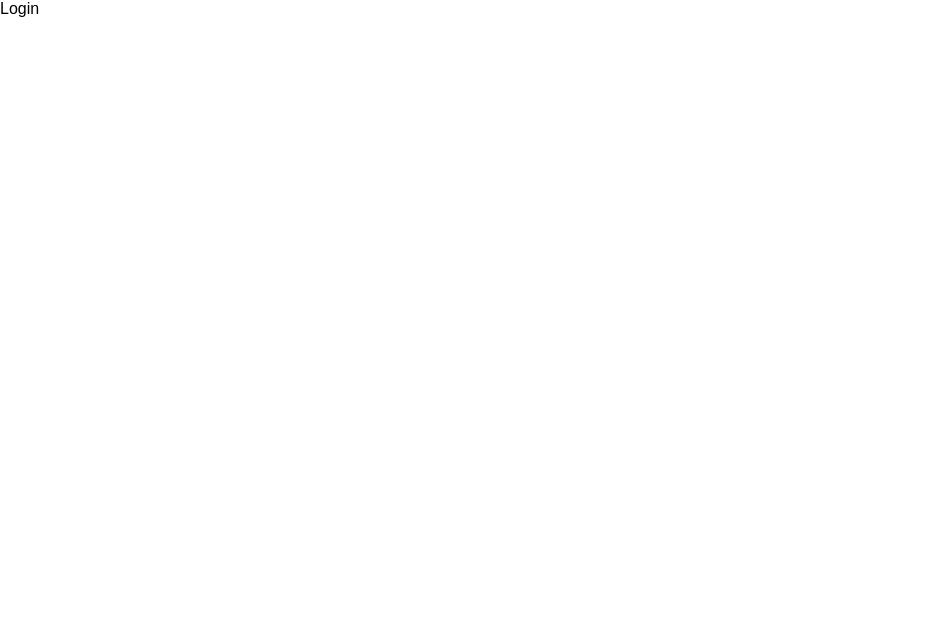
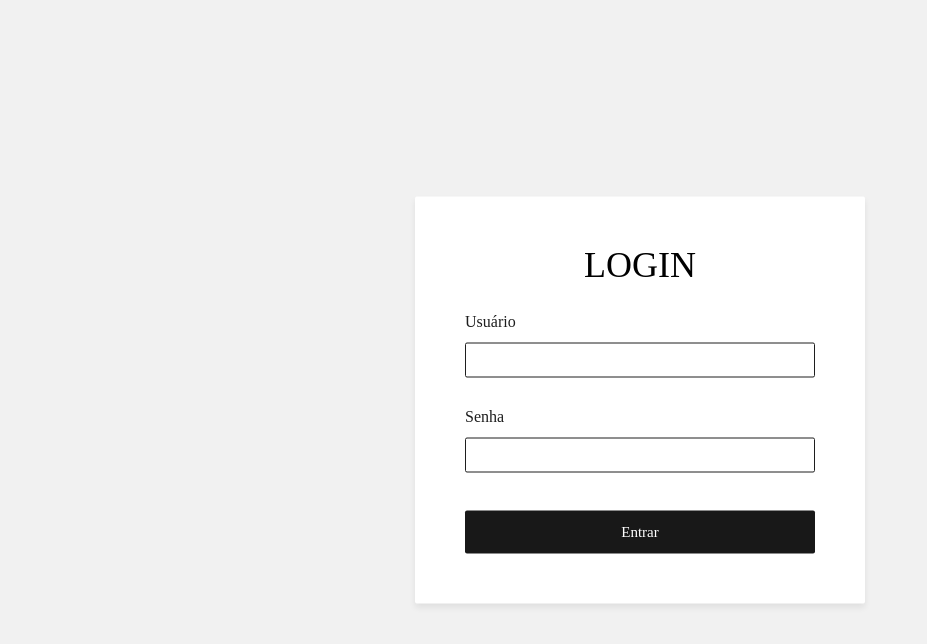
Before and after one commit to moraismariana/sd-front, a Nuxt app: page /login in a window 1280 px wide. Shown: the top 644 px of the page, without its empty margins (0-927 px from the left). Built offline with nearby package versions, Linux system fonts and the light colour scheme; a web font is replaced by a local one.

Commit message:
Login CSS

```diff
--- a/assets/_typo.scss
+++ b/assets/_typo.scss
@@ -71,3 +71,15 @@
     @include text-3;
   }
 }
+
+@mixin button-3 {
+  color: $w1;
+  background-color: $c1;
+  padding: $s2 $s4;
+  line-height: 1.8;
+  //   @include shadow;
+  @include border;
+  & {
+    @include text-3;
+  }
+}
--- a/pages/index.vue
+++ b/pages/index.vue
@@ -87,10 +87,11 @@
         <button>Próxima página</button>
       </div>
     </div>
+
     <footer class="footer">
       <div class="footer-container">
         <p>UFVJM 2025.</p>
-        <p>Jhonathan Wallace, Mariana Morais e Victor Almeida.</p>
+        <p>Jhonathan Wallace, Mariana Santiago e Victor Almeida.</p>
       </div>
     </footer>
   </div>
@@ -229,6 +230,7 @@
   gap: $s5;
   @include mbottom-7;
   li {
+    cursor: pointer;
     background-color: $w1;
     padding: $s7;
     @include shadow;
@@ -242,7 +244,7 @@
     p {
       color: $c2;
       & {
-        @include text-1;
+        @include text-2;
       }
       b {
         font-weight: 500;
--- a/pages/login.vue
+++ b/pages/login.vue
@@ -1,7 +1,85 @@
 <template>
-  <div>Login</div>
+  <div class="pagina-login">
+    <div class="login-container">
+      <div class="box">
+        <h1>Login</h1>
+        <form>
+          <div>
+            <label for="username">Usuário</label>
+            <input type="text" id="username" name="username" />
+          </div>
+          <div>
+            <label for="password">Senha</label>
+            <input type="text" id="password" name="password" />
+          </div>
+          <button @click.prevent>Entrar</button>
+        </form>
+      </div>
+    </div>
+  </div>
 </template>
 
 <script setup></script>
 
-<style lang="scss" scoped></style>
+<style lang="scss" scoped>
+.pagina-login {
+  background-color: $w2;
+  min-height: 100vh;
+  .login-container {
+    @include container;
+  }
+  .box {
+    background-color: $w1;
+    padding: $s9;
+    box-sizing: border-box;
+    max-width: 450px;
+    position: relative;
+    top: 50vh;
+    transform: translateY(-50%);
+    @include shadow;
+    @include align-div;
+    @include border;
+    h1 {
+      text-align: center;
+      @include mbottom-7;
+      & {
+        @include title-1;
+      }
+    }
+    form {
+      display: flex;
+      flex-direction: column;
+      gap: $s7;
+      label {
+        color: $c2;
+        display: block;
+        @include mbottom-3;
+        & {
+          @include text-2;
+        }
+      }
+      input {
+        width: 100%;
+        color: $c1;
+        outline: none;
+        border: 1px solid $c2;
+        background: none;
+        flex-grow: 1;
+        height: 100%;
+        box-sizing: border-box;
+        padding: $s2 $s4;
+        @include border;
+        & {
+          @include text-3;
+        }
+      }
+      button {
+        @include mtop-2;
+        & {
+          @include button-3;
+        }
+      }
+    }
+  }
+}
+</style>
```
